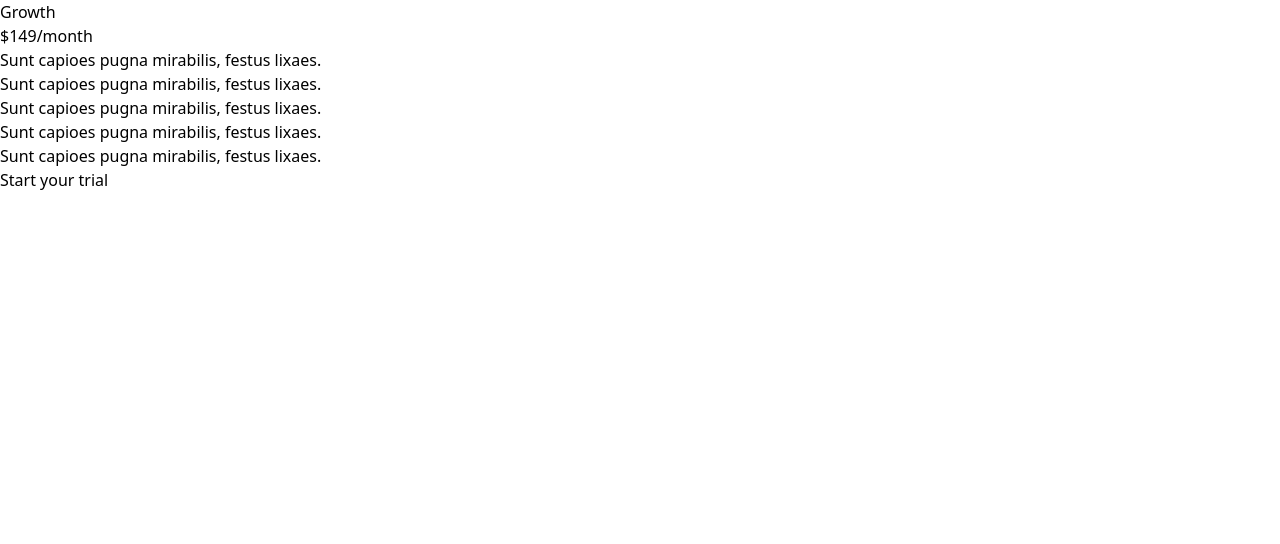
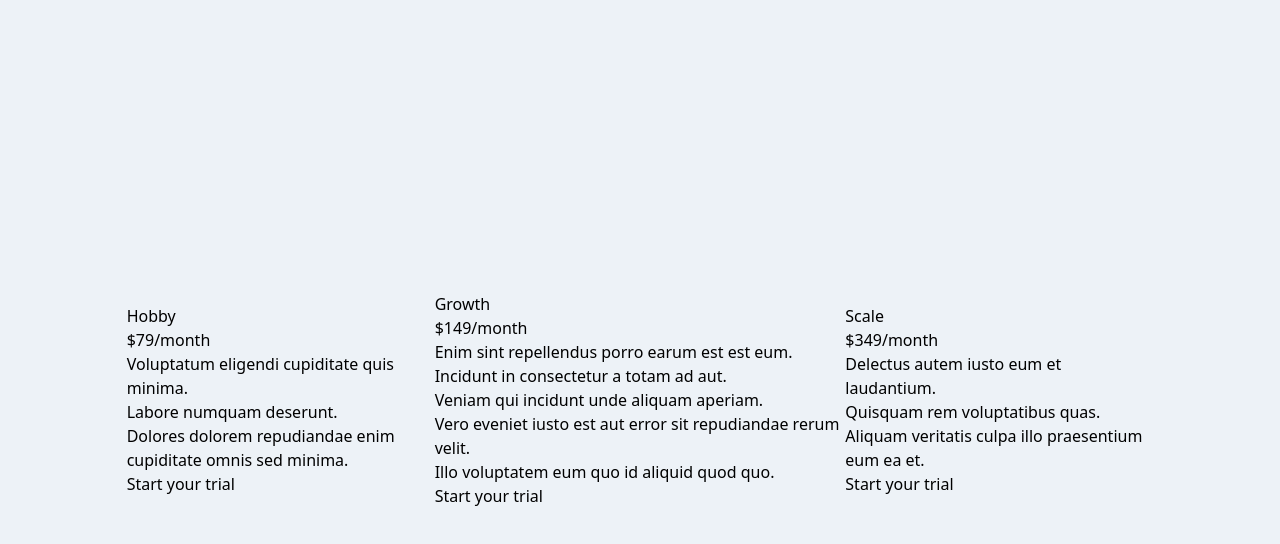
Before and after one commit to romansndlr/tailwind-demo, a React (Create React App) app: page / in a window 1280 px wide. Shown: the top 544 px of the page. Built offline with nearby package versions, Linux system fonts and the light colour scheme.

Commit message:
base state

```diff
--- a/src/App.js
+++ b/src/App.js
@@ -1,25 +1,33 @@
 import React from "react"
+import PricingCard from "./PricingCard"
+import faker from "faker"
 
 function App() {
   return (
-    <div>
-      <div>
-        <h3>Growth</h3>
-        <p>
-          <span>$</span>
-          <span>149</span>
-          <span>/month</span>
-        </p>
-      </div>
-      <div>
-        <ul>
-          <li>Sunt capioes pugna mirabilis, festus lixaes.</li>
-          <li>Sunt capioes pugna mirabilis, festus lixaes.</li>
-          <li>Sunt capioes pugna mirabilis, festus lixaes.</li>
-          <li>Sunt capioes pugna mirabilis, festus lixaes.</li>
-          <li>Sunt capioes pugna mirabilis, festus lixaes.</li>
-        </ul>
-        <button>Start your trial</button>
+    <div className="bg-gray-200 min-h-screen p-6 flex">
+      <div className="flex items-center justify-center container mx-auto flex-1">
+        <div className="w-1/4">
+          <PricingCard
+            title="Hobby"
+            price={79}
+            features={Array.from({ length: 3 }, () => faker.lorem.sentence())}
+          />
+        </div>
+        <div className="w-1/3">
+          <PricingCard
+            title="Growth"
+            price={149}
+            popular
+            features={Array.from({ length: 5 }, () => faker.lorem.sentence())}
+          />
+        </div>
+        <div className="w-1/4">
+          <PricingCard
+            title="Scale"
+            price={349}
+            features={Array.from({ length: 3 }, () => faker.lorem.sentence())}
+          />
+        </div>
       </div>
     </div>
   )
--- /dev/null
+++ b/src/Check.js
@@ -0,0 +1,17 @@
+import React from "react"
+
+export default function Check() {
+  return (
+    <svg
+      className="text-green-500 w-5 h-5 flex-shrink-0"
+      viewBox="0 0 20 20"
+      fill="currentColor"
+    >
+      <path
+        fillRule="evenodd"
+        d="M16.707 5.293a1 1 0 010 1.414l-8 8a1 1 0 01-1.414 0l-4-4a1 1 0 011.414-1.414L8 12.586l7.293-7.293a1 1 0 011.414 0z"
+        clipRule="evenodd"
+      />
+    </svg>
+  )
+}
--- /dev/null
+++ b/src/PricingCard.js
@@ -0,0 +1,38 @@
+import PropTypes from "prop-types"
+import React from "react"
+import Check from "./Check"
+import classNames from "classnames"
+
+PricingCard.propTypes = {
+  features: PropTypes.arrayOf(PropTypes.string).isRequired,
+  popular: PropTypes.bool,
+  price: PropTypes.number,
+  title: PropTypes.string.isRequired
+}
+
+function PricingCard({ features = [], popular = false, title, price = 0 }) {
+  return (
+    <div>
+      <div>
+        <h3>{title}</h3>
+        <p>
+          <span>$</span>
+          <span>{price}</span>
+          <span>/month</span>
+        </p>
+      </div>
+      <div>
+        <ul>
+          {features.map(feature => (
+            <li key={feature}>
+              <span>{feature}</span>
+            </li>
+          ))}
+        </ul>
+        <button>Start your trial</button>
+      </div>
+    </div>
+  )
+}
+
+export default PricingCard
--- a/src/index.css
+++ b/src/index.css
@@ -3,3 +3,15 @@
 @tailwind components;
 
 @tailwind utilities;
+
+.btn {
+  @apply mt-8 w-full py-3 rounded-lg shadow;
+}
+
+.btn-default {
+  @apply bg-white text-indigo-600;
+}
+
+.btn-primary {
+  @apply bg-indigo-600 text-white;
+}
```
Also changed, not shown: package.json (+7 -4 lines), 1 other file (tests, documents, lock files or other folders).
